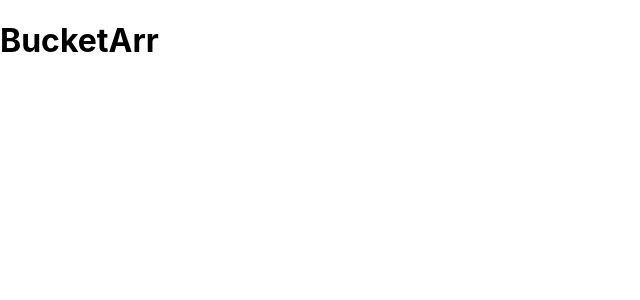
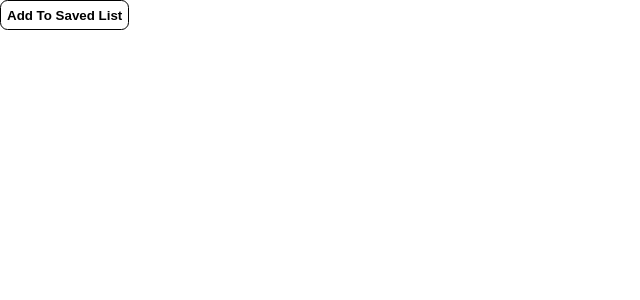
Before and after one commit to MicahJank/frontend, a React (Create React App) app in the folder crud/: page /crud in a window 1280 px wide. Before the commit this address led to /login. Shown: the top 300 px of the page, without its empty margins (0-640 px from the left). Built offline with nearby package versions, Linux system fonts and the light colour scheme.

Commit message:
fixed private routing mistake, created SaveComment using .post

```diff
--- a/crud/src/App.js
+++ b/crud/src/App.js
@@ -1,11 +1,13 @@
 import React, {useState} from "react";
 import { BrowserRouter as Router, Route, Switch } from 'react-router-dom';
 import CommentContext from './components/CommentContext';
+import SaveComment from './components/SaveComment';
+import SaltFeed from './components/SaltFeed'
 
 import PrivateRoute from './components/PrivateRoute.js';
 import Login from './components/Login.js';
 import Registration from './components/Registration';
-import axiosWithAuth from "./utils/axiosWithAuth";
+import axiosWithAuth from './utils/axiosWithAuth';
 
 // import styled from "styled-components"
 
@@ -34,9 +36,9 @@ function App() {
         <CommentContext.Provider value={{comments,deleteComment}}>
         <div className="App">
 
-          <h1 className="pageTitle">BucketArr</h1>
             <Switch>
-              <PrivateRoute path="/" component={Login} />
+              <Route path = '/crud' component ={SaveComment} />
+              <PrivateRoute path="/" component={SaltFeed} />
               <Route component={Login} />
               <Route component={Registration}/>
             </Switch>
--- a/crud/src/components/Registration.js
+++ b/crud/src/components/Registration.js
@@ -1,7 +1,7 @@
 import React from 'react';
 import axiosWithAuth from '../utils/axiosWithAuth';
 import {withRouter} from 'react-router-dom';
-import {Wrapper, Form, Input, Button, Container} from './styles/RegistrationStyles';
+import {Wrapper, Form, Input, Button, Container} from '../styles/RegistrationStyles';
 
 
 class Registration extends React.Component {
--- a/crud/src/components/SaveComment.js
+++ b/crud/src/components/SaveComment.js
@@ -1,20 +1,26 @@
 import React from 'react';
-import axiosWithAuth from './utils/axiosWithAuth';
+import axiosWithAuth from '../utils/axiosWithAuth';
+import styled from 'styled-components';
+
+const Button = styled.button`
+    background-color:white;
+    border:.5px solid black;
+    font-color:black;
+`
 
 function SaveComment () {
 
     let state = {
-        troll_username: 'daniel',
-        comment_toxity: '100',
-        comment: 'this is a comment'
+        troll_username: '',
+        comment_toxity: '',
+        comment: ''
     }
 
 
-    function onSubmit (event) {
-        event.preventDefault()
-        console.log(this.state)
+    function onSubmit () {
+        console.log(state)
 
-        axiosWithAuth
+        axiosWithAuth()
             .post(`https://hacker-news-troll.herokuapp.com/api/comments`, state)
             .then(response => {
                 console.log(response)
@@ -25,9 +31,10 @@ function SaveComment () {
     }
 
             return (
-                <>
-                <button onClick={() => onSubmit()}>Add To Saved List</button>
-                </>
+
+                <Button className = "save-comments-btn"
+                    onClick={() => onSubmit()}>Add To Saved List</Button>
+
 
 
                 )
```
Also changed, not shown: crud/src/styles/RegistrationStyles.js (renamed from crud/src/components/styles/RegistrationStyles.js).
